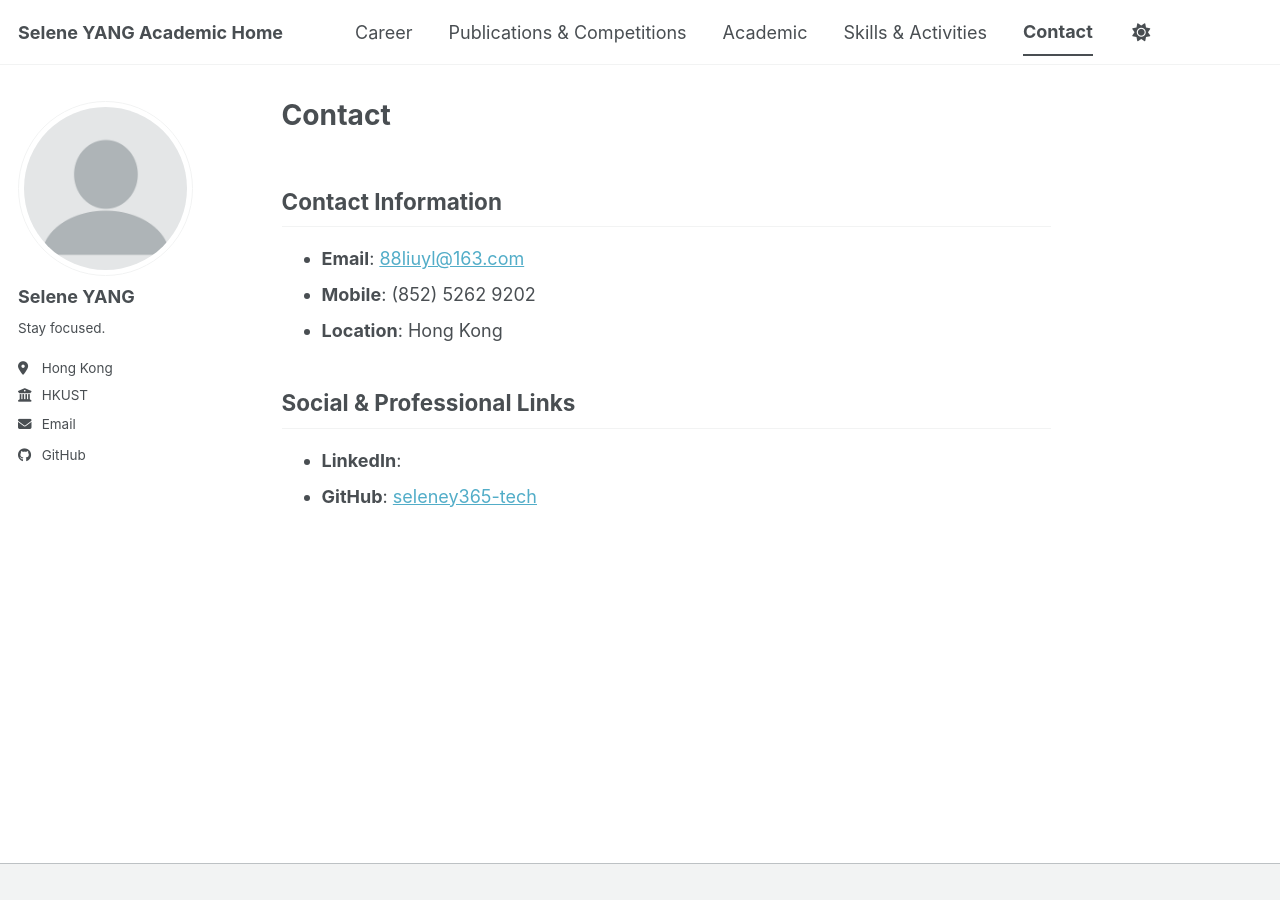
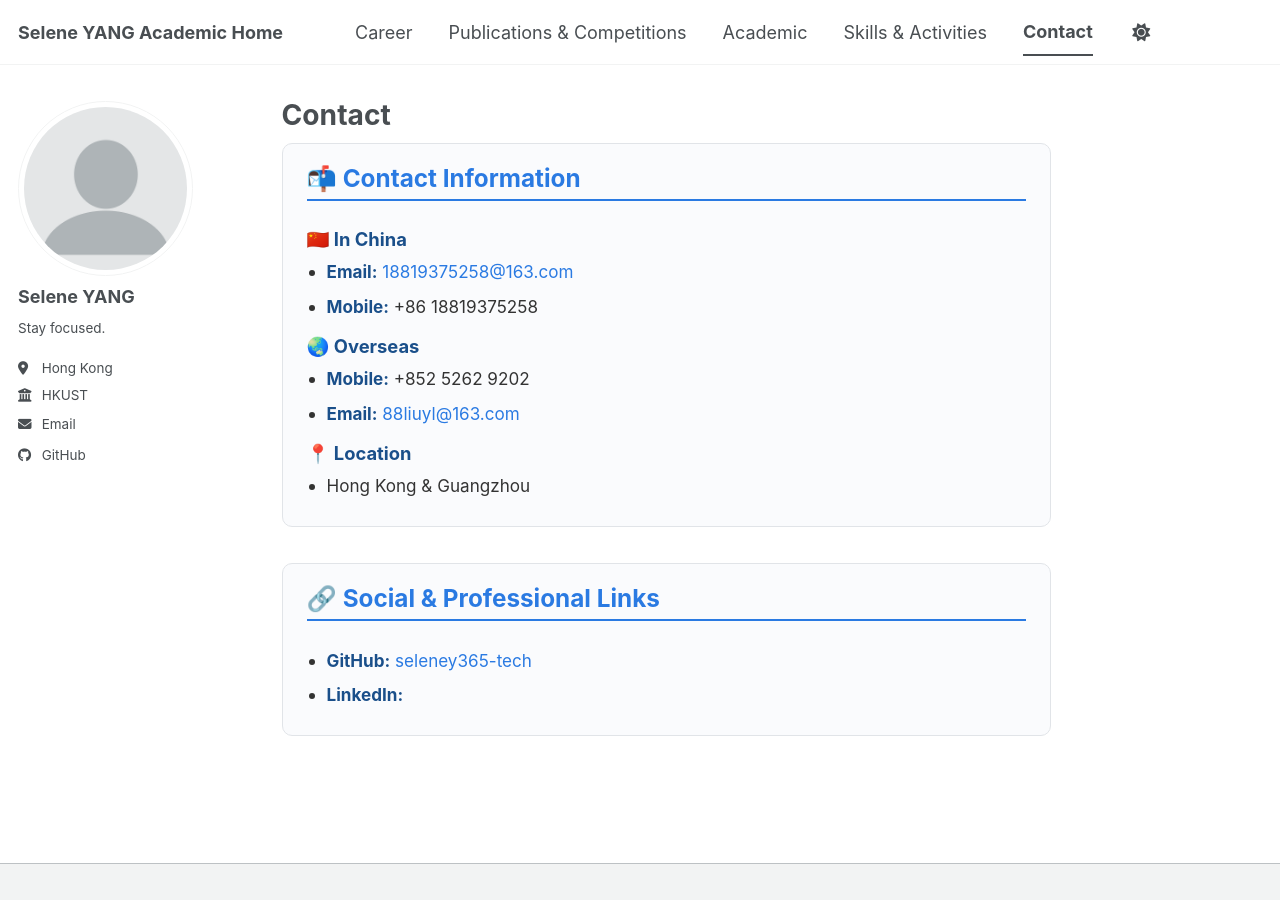
Before and after one commit to seleney365-tech/seleney365-tech.github.io, a Jekyll site: the page built from _pages/contact.md, in a window 1280 px wide. Built offline with Jekyll 4.4.1, drawn with Linux system fonts in a browser that asks for light colours; a style sheet for code colours, icons or effects is not loaded.

Commit message:
Update contact.md

```diff
--- a/_pages/contact.md
+++ b/_pages/contact.md
@@ -5,13 +5,77 @@ permalink: /contact/
 author_profile: true
 ---
 
-## Contact Information
+<style>
+  .card-block {
+    background: #fafbfd;
+    border: 1px solid #e1e4e8;
+    border-radius: 10px;
+    padding: 20px 24px;
+    margin-bottom: 2em;
+  }
+  .card-block .block-title {
+    color: #2a7ae2;
+    font-size: 1.35em;
+    font-weight: bold;
+    margin-top: 0;
+    margin-bottom: 1em;
+    padding-bottom: 6px;
+    border-bottom: 2px solid #2a7ae2;
+  }
+  .card-block ul {
+    margin: 0;
+    padding-left: 20px;
+  }
+  .card-block li {
+    font-size: 0.95em;
+    line-height: 1.8;
+    color: #333;
+    margin-bottom: 4px;
+  }
+  .card-block strong {
+    color: #1a4f8a;
+  }
+  .card-block a {
+    color: #2a7ae2;
+    text-decoration: none;
+  }
+  .card-block a:hover {
+    text-decoration: underline;
+  }
+  .region-title {
+    color: #1a4f8a;
+    font-weight: bold;
+    font-size: 1.02em;
+    margin-top: 10px;
+    margin-bottom: 4px;
+  }
+</style>
 
-- **Email**: [88liuyl@163.com](mailto:88liuyl@163.com)
-- **Mobile**: (852) 5262 9202
-- **Location**: Hong Kong
+<div class="card-block" id="contact">
+  <h2 class="block-title">📬 Contact Information</h2>
 
-## Social & Professional Links
+  <div class="region-title">🇨🇳 In China</div>
+  <ul>
+    <li><strong>Email:</strong> <a href="mailto:18819375258@163.com">18819375258@163.com</a></li>
+    <li><strong>Mobile:</strong> +86 18819375258</li>
+  </ul>
 
-- **LinkedIn**: <!-- 稍后填写 -->
-- **GitHub**: [seleney365-tech](https://github.com/seleney365-tech)
+  <div class="region-title">🌏 Overseas</div>
+  <ul>
+    <li><strong>Mobile:</strong> +852 5262 9202</li>
+    <li><strong>Email:</strong> <a href="mailto:88liuyl@163.com">88liuyl@163.com</a></li>
+  </ul>
+
+  <div class="region-title">📍 Location</div>
+  <ul>
+    <li>Hong Kong &amp; Guangzhou</li>
+  </ul>
+</div>
+
+<div class="card-block" id="links">
+  <h2 class="block-title">🔗 Social &amp; Professional Links</h2>
+  <ul>
+    <li><strong>GitHub:</strong> <a href="https://github.com/seleney365-tech" target="_blank" rel="noopener">seleney365-tech</a></li>
+    <li><strong>LinkedIn:</strong> <!-- 你的 LinkedIn 链接，可稍后补充 --></li>
+  </ul>
+</div>
```
